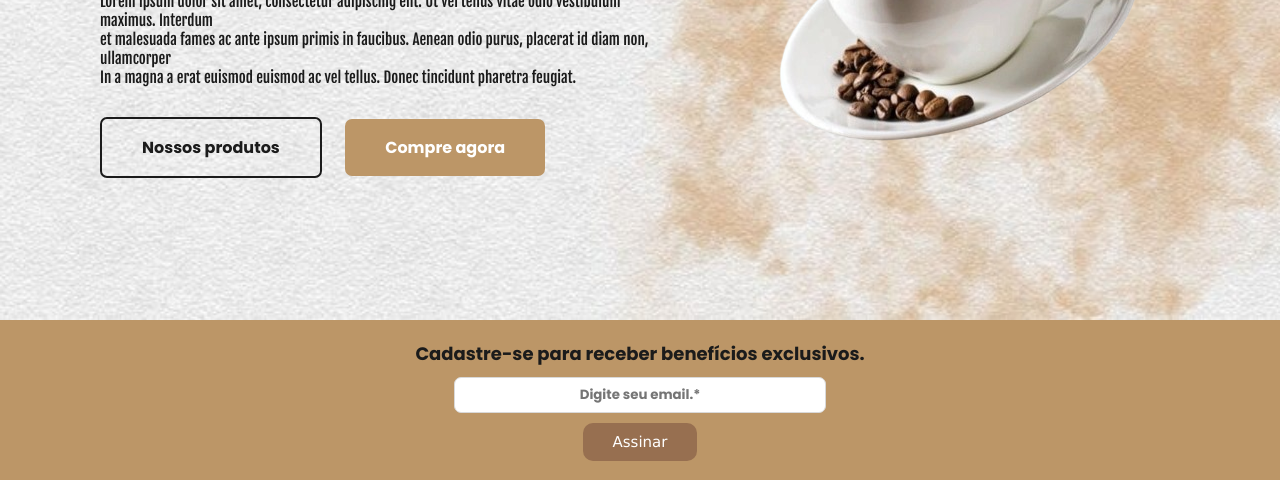
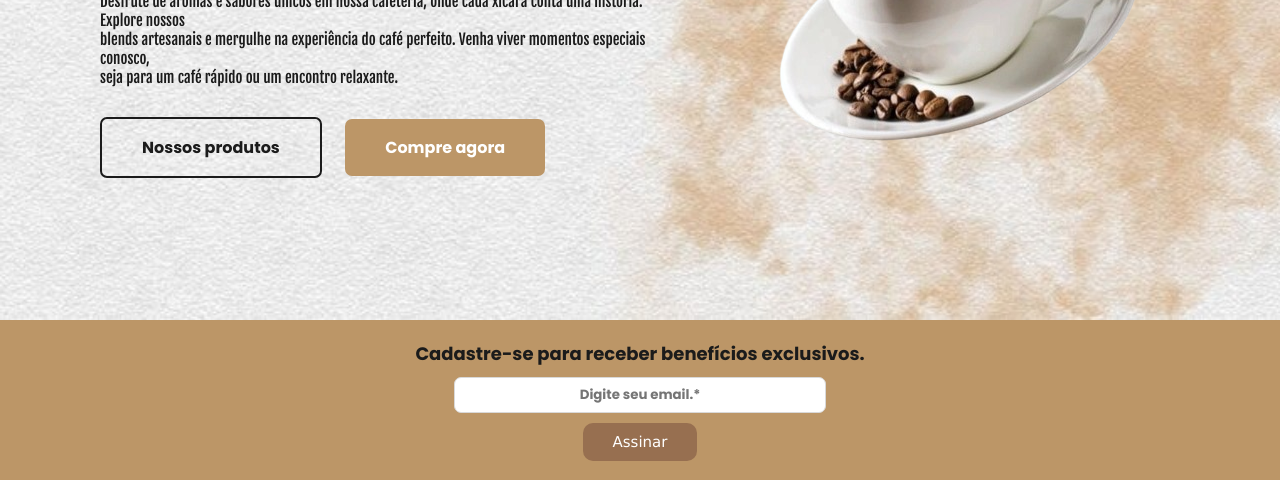
Before and after one commit to annablsantos/Food-Landing-Page, a plain HTML site: page index.html in a window 1280 px wide. Shown: the part 480-960 px from the top of the page. Drawn offline with Linux system fonts and the light colour scheme.

Commit message:
Alterando parágrafo

```diff
--- a/index.html
+++ b/index.html
@@ -22,9 +22,9 @@
         <div class="textos-home">
             <h1>Comece seu dia bem com</h1>
             <h1>café!</h1>
-            <p>Lorem ipsum dolor sit amet, consectetur adipiscing elit. Ut vel tellus vitae odio vestibulum maximus. Interdum<br>
-             et malesuada fames ac ante ipsum primis in faucibus. Aenean odio purus, placerat id diam non, ullamcorper<br>
-             In a magna a erat euismod euismod ac vel tellus. Donec tincidunt pharetra feugiat.</p>
+            <p>Desfrute de aromas e sabores únicos em nossa cafeteria, onde cada xícara conta uma história. Explore nossos<br>
+               blends artesanais e mergulhe na experiência do café perfeito. Venha viver momentos especiais conosco,<br>
+               seja para um café rápido ou um encontro relaxante.</p>
             <a href="#" class="btn-produtos">Nossos produtos</a>
             <a href="#" class="btn-comprar">Compre agora</a>
         </div>
```
